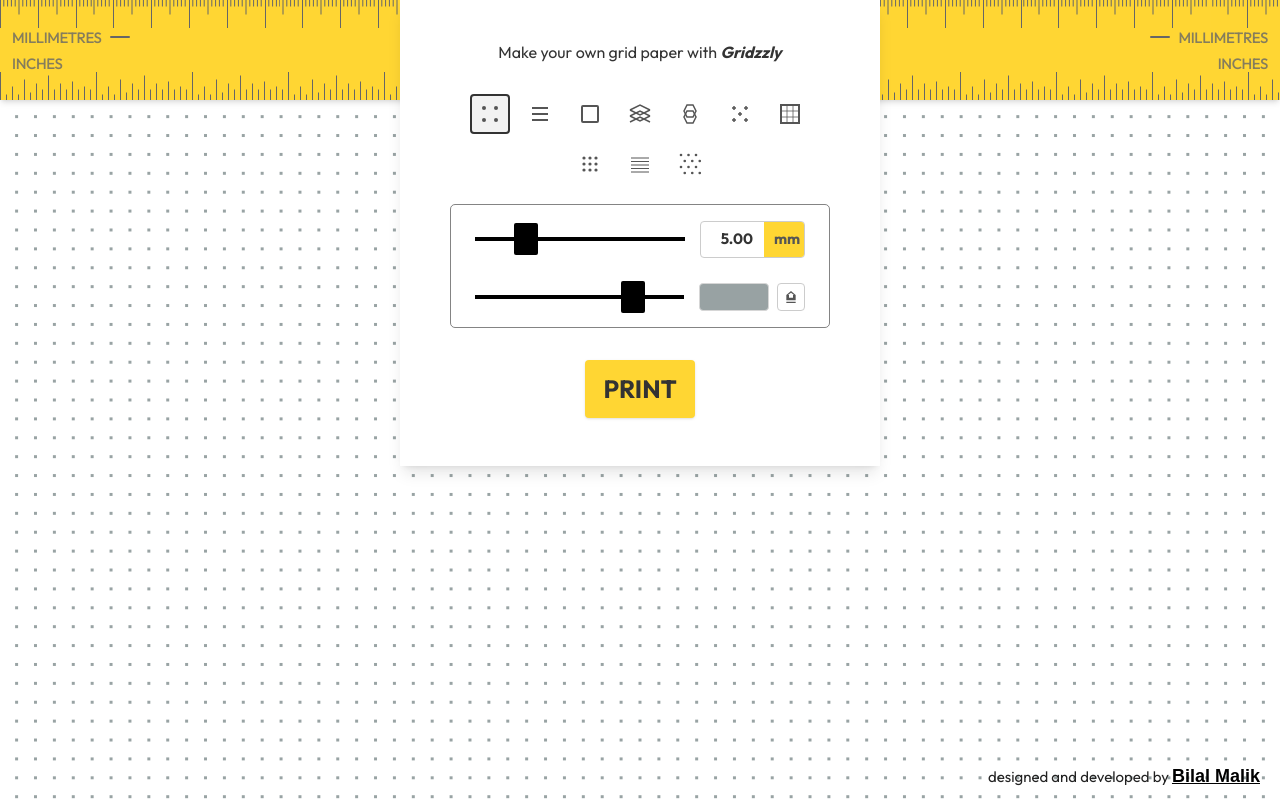
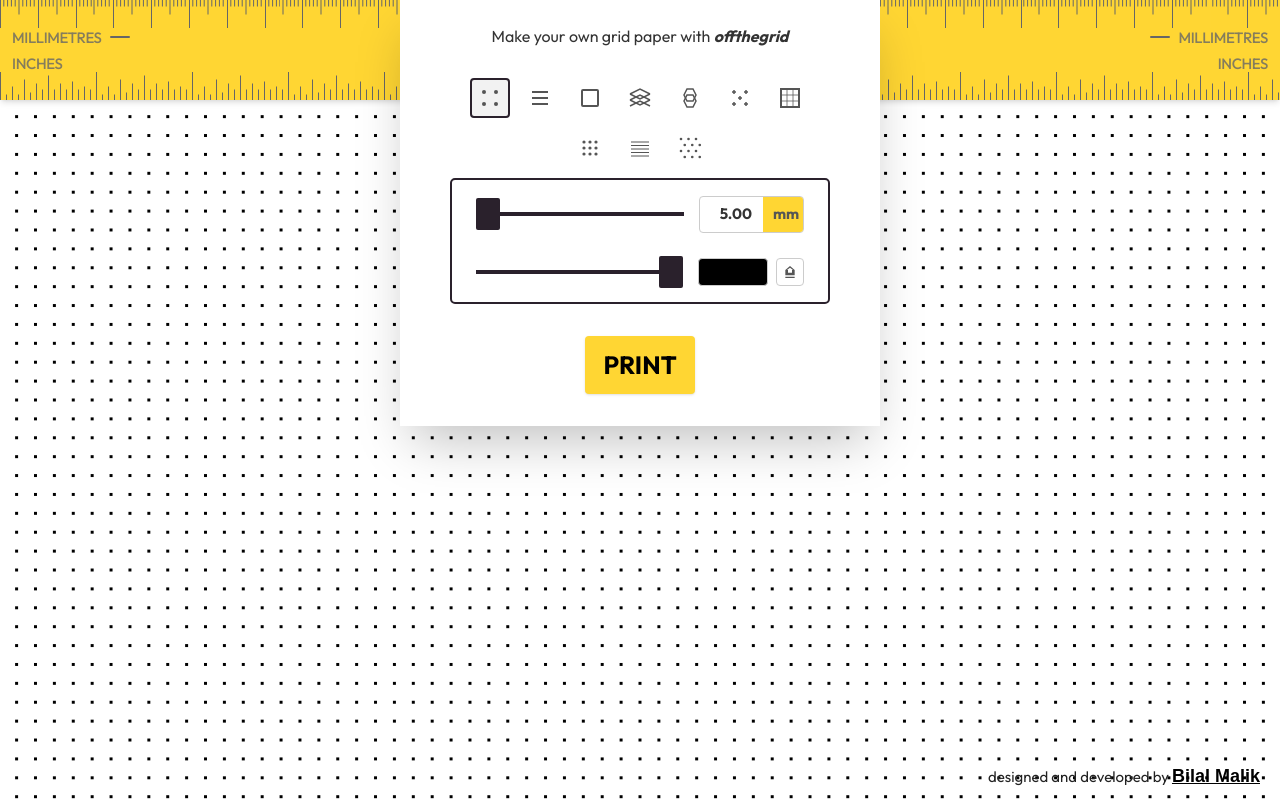
Before and after one commit to byllzz/offthegrid, a React (Vite) app: page / in a window 1280 px wide. Built offline with nearby package versions, Linux system fonts and the light colour scheme; a web font is replaced by a local one.

Commit message:
feat: add SEO-optimized HTML for gridpaper.vercel.app

```diff
--- a/index.html
+++ b/index.html
@@ -1,10 +1,86 @@
 <!doctype html>
 <html lang="en">
+<!--
+    ██████╗ ██╗██╗      █████╗ ██╗
+    ██╔══██╗██║██║     ██╔══██╗██║
+    ██████╔╝██║██║     ███████║██║
+    ██╔══██╗██║██║     ██╔══██║██║
+    ██████╔╝██║███████╗██║  ██║███████╗
+    ╚═════╝ ╚═╝╚══════╝╚═╝  ╚═╝╚══════╝
+    ███╗   ███╗ █████╗ ██╗     ██╗██╗  ██╗
+    ████╗ ████║██╔══██╗██║     ██║██║ ██╔╝
+    ██╔████╔██║███████║██║     ██║█████╔╝
+    ██║╚██╔╝██║██╔══██║██║     ██║██╔═██╗
+    ██║ ╚═╝ ██║██║  ██║███████╗██║██║  ██╗
+    ╚═╝     ╚═╝╚═╝  ╚═╝╚══════╝╚═╝╚═╝  ╚═╝
+    What are you doing here?! you sneaky developer...
+    -->
 
 <head>
   <meta charset="UTF-8" />
   <meta name="viewport" content="width=device-width, initial-scale=1.0" />
-  <title>OffTheGrid - Make your own grid paper</title>
+
+  <!-- Primary SEO -->
+  <title>OffTheGrid - Make your own custom grid paper</title>
+  <meta name="description"
+    content="OffTheGrid lets you create custom grid paper with different patterns. Print dot grids, square grids, isometric grids, and more — free online tool." />
+  <meta name="keywords"
+    content="grid paper, graph paper, dot grid, printable grid paper, custom grid paper, isometric grid, engineering paper, printable graph paper, grid paper generator" />
+  <link rel="canonical" href="https://gridpaper.vercel.app/" />
+
+  <!-- Open Graph (Social Sharing) -->
+  <meta property="og:title" content="OffTheGrid — Make your own custom grid paper" />
+  <meta property="og:description"
+    content="Create and print custom grid paper with any pattern. Dot grids, squares, isometric, and more — free online tool." />
+  <meta property="og:url" content="https://gridpaper.vercel.app/" />
+  <meta property="og:type" content="website" />
+  <meta property="og:image" content="https://gridpaper.vercel.app/og-image.png" />
+  <meta property="og:image:width" content="1200" />
+  <meta property="og:image:height" content="630" />
+
+  <!-- Twitter Card -->
+  <meta name="twitter:card" content="summary_large_image" />
+  <meta name="twitter:title" content="OffTheGrid — Make your own custom grid paper" />
+  <meta name="twitter:description"
+    content="Create and print custom grid paper with different patterns. Free online tool." />
+  <meta name="twitter:image" content="https://gridpaper.vercel.app/og-image.png" />
+
+  <!-- Favicon -->
+  <link rel="icon" type="image/svg+xml" href="/favicon.svg" />
+  <link rel="apple-touch-icon" href="/apple-touch-icon.png" />
+
+  <!-- Theme Color -->
+  <meta name="theme-color" content="#1a1a2e" />
+
+  <!-- Robots -->
+  <meta name="robots" content="index, follow" />
+  <meta name="googlebot" content="index, follow" />
+
+  <!-- Author -->
+  <meta name="author" content="Bilal Malik" />
+
+  <!-- Structured Data (JSON-LD) -->
+  <script type="application/ld+json">
+    {
+      "@context": "https://schema.org",
+      "@type": "WebApplication",
+      "name": "OffTheGrid",
+      "description": "Create and print custom grid paper with different patterns",
+      "applicationCategory": "DesignApplication",
+      "operatingSystem": "All",
+      "browserRequirements": "Requires modern browser",
+      "author": {
+        "@type": "Person",
+        "name": "Bilal Malik"
+      },
+      "offers": {
+        "@type": "Offer",
+        "price": "0",
+        "priceCurrency": "USD"
+      },
+      "url": "https://gridpaper.vercel.app/"
+    }
+  </script>
 </head>
 
 <body>
--- a/src/components/Canvas/GridBackground.tsx
+++ b/src/components/Canvas/GridBackground.tsx
@@ -28,8 +28,6 @@ export const GridBackground: React.FC = () => {
   const patternClass = PATTERN_CLASSES[pattern];
 
   return (
-    <div
-      className={`grid-background fixed top-0 left-0 w-full h-full bg-white z-[1] ${patternClass}`}
-    />
+    <div className={`grid-background fixed top-0 left-0 w-full h-full z-[1] ${patternClass}`} />
   );
 };
--- a/src/components/Controls/ControlPanel.tsx
+++ b/src/components/Controls/ControlPanel.tsx
@@ -139,16 +139,16 @@ export const ControlPanel: React.FC = () => {
   };
 
   return (
-    <div className="fixed left-1/2 top-0 -translate-x-1/2 z-[100] bg-white w-full max-w-[480px] mx-auto shadow-lg px-[50px] py-10 text-center print:hidden">
+    <div className="fixed left-1/2 top-0 -translate-x-1/2 z-[100] bg-white w-full max-w-[480px] mx-auto shadow-2xl px-[50px] py-6 text-center print:hidden">
       {/* Header */}
-      <div className="flex items-center justify-center gap-3 mb-6">
+      <div className="flex items-center justify-center gap-3 mb-2!">
         <h1 className="text-base text-[#333] font-normal">
-          Make your own grid paper with <em className="font-bold italic">Gridzzly</em>
+          Make your own grid paper with <em className="font-bold italic">offthegrid</em>
         </h1>
       </div>
 
       {/* Pattern buttons */}
-      <div className="flex justify-center gap-[10px] flex-wrap mt-[30px] mb-[20px]">
+      <div className="flex justify-center gap-[10px] flex-wrap mt-[30px] mb-[10px]">
         {Object.entries(PATTERN_INFO).map(([key, info]) => {
           const pKey = key as PatternType;
           const isActive = pattern === pKey;
@@ -157,7 +157,9 @@ export const ControlPanel: React.FC = () => {
               key={key}
               className={`p-1.5 rounded-sm border-2 transition-all duration-200 flex items-center justify-center
                 ${
-                  isActive ? 'border-[#333] bg-[#f2f2f2]' : 'border-transparent hover:bg-[#f2f2f2]'
+                  isActive
+                    ? 'border-mauve-800 bg-[#f2f2f2]'
+                    : 'border-transparent hover:bg-[#f2f2f2]'
                 }`}
               onClick={() => setPattern(pKey)}
               title={info.name}
@@ -169,7 +171,7 @@ export const ControlPanel: React.FC = () => {
       </div>
 
       {/* UI Elements */}
-      <div className="flex flex-col items-start border border-[#666666]/80 rounded-[5px] w-full px-6 py-4 gap-[25px]">
+      <div className="flex flex-col items-start border-2 border-mauve-800 rounded-[5px] w-full px-6 py-4 gap-[25px]">
         <SpacingControl
           value={spacing}
           displayValue={displayValue}
--- a/src/components/Controls/Ruler.tsx
+++ b/src/components/Controls/Ruler.tsx
@@ -27,7 +27,7 @@ export const Ruler: React.FC = () => {
   return (
     <div
       key={unit}
-      className="bg-[#ffd633] w-full h-[100px] fixed top-0 left-0 flex justify-between items-center px-[2px] text-[11px] z-20 print:hidden shadow-md cursor-pointer"
+      className="bg-(--primary-color) w-full h-[100px] fixed top-0 left-0 flex justify-between items-center px-[2px] text-[11px] z-20 print:hidden shadow-md cursor-pointer "
       style={{
         backgroundImage: `url("${topScale}"), url("${bottomScale}")`,
         backgroundPosition: 'top left, bottom left',
--- a/src/components/UI/OpacityControl.tsx
+++ b/src/components/UI/OpacityControl.tsx
@@ -33,16 +33,16 @@ export const OpacityControl: React.FC<OpacityControlProps> = ({
     <div className="flex items-center gap-[15px] w-full">
       <input
         type="range"
-        className="flex-1 h-1 bg-[#000000] outline-none appearance-none cursor-pointer
+        className="flex-1 h-1 bg-mauve-800 outline-none appearance-none cursor-pointer
         [&::-webkit-slider-thumb]:appearance-none
         [&::-webkit-slider-thumb]:size-6
         [&::-webkit-slider-thumb]:h-8
-        [&::-webkit-slider-thumb]:bg-[#000000]
+        [&::-webkit-slider-thumb]:bg-mauve-800
         [&::-webkit-slider-thumb]:rounded-[2px]
         [&::-webkit-slider-thumb]:cursor-pointer
         [&::-moz-range-thumb]:size-6
         [&::-moz-range-thumb]:h-8
-        [&::-moz-range-thumb]:bg-[#000000]
+        [&::-moz-range-thumb]:bg-mauve-800
         [&::-moz-range-thumb]:rounded-[2px]
         [&::-moz-range-thumb]:border-none
         [&::-moz-range-thumb]:cursor-pointer"
--- a/src/components/UI/PrintButton.tsx
+++ b/src/components/UI/PrintButton.tsx
@@ -7,7 +7,7 @@ interface PrintButtonProps {
 export const PrintButton: React.FC<PrintButtonProps> = ({ onClick }) => {
   return (
     <button
-      className="w-full py-2.5 w-full max-w-[110px] text-[25px] mt-8 mb-2 text-lg font-bold rounded-sm cursor-pointer shadow-sm transition-colors bg-[#ffd633] hover:bg-[#f39c12] text-[#333] border-none"
+      className="w-full py-2.5 w-full max-w-[110px] text-[25px] mt-8 mb-2 text-lg font-bold rounded-sm cursor-pointer shadow-sm transition-colors bg-(--primary-color) hover:shadow-xl active:shadow-none text-black border-none"
       onClick={onClick}
     >
       PRINT
--- a/src/components/UI/SpacingControl.tsx
+++ b/src/components/UI/SpacingControl.tsx
@@ -67,16 +67,16 @@ export const SpacingControl: React.FC<SpacingControlProps> = ({
     <div className="flex items-center gap-[15px] w-full">
       <input
         type="range"
-        className="flex-1 h-1 bg-[#000000] outline-none appearance-none cursor-pointer
+        className="flex-1 h-1 bg-mauve-800 outline-none appearance-none cursor-pointer
         [&::-webkit-slider-thumb]:appearance-none
         [&::-webkit-slider-thumb]:size-6
         [&::-webkit-slider-thumb]:h-8
-        [&::-webkit-slider-thumb]:bg-[#000000]
+        [&::-webkit-slider-thumb]:bg-mauve-800
         [&::-webkit-slider-thumb]:rounded-[2px]
         [&::-webkit-slider-thumb]:cursor-pointer
         [&::-moz-range-thumb]:size-6
         [&::-moz-range-thumb]:h-8
-        [&::-moz-range-thumb]:bg-[#000000]
+        [&::-moz-range-thumb]:bg-mauve-800)
         [&::-moz-range-thumb]:rounded-[2px]
         [&::-moz-range-thumb]:border-none
         [&::-moz-range-thumb]:cursor-pointer"
--- a/src/index.css
+++ b/src/index.css
@@ -4,20 +4,20 @@
 
 @theme {
   --font-script: "Story Script", sans-serif;
+  --primary-color: #ffd633;
 }
 
 /* Custom properties */
 :root {
   --grid-spacing: 18.9px;
   --opacity: 0.3;
-  --grid-color: #7f8c8d;
+  --grid-color: #000000;
   --bg-color: #ffffff;
 
 }
 
-
 body {
-  background-color: #f7f7f7;
+  background-color: #ffffff;
   overflow-x: hidden;
   min-height: 100vh;
   position: relative;
@@ -45,7 +45,7 @@ body {
 
 
 
-/* === Isometric grid === */
+/* Isometric grid  */
 .p-isometric {
   background-image:
     repeating-linear-gradient(30deg,
@@ -65,7 +65,7 @@ body {
       transparent var(--grid-spacing));
 }
 
-/* === Hex grid (approximation via 3 repeating gradients) === */
+/*  Hex grid (approximation via 3 repeating gradients)  */
 .p-hex {
   background-image:
     repeating-linear-gradient(60deg,
@@ -85,7 +85,7 @@ body {
       transparent var(--grid-spacing));
 }
 
-/* === Cross / plus grid === */
+/*  Cross / plus grid  */
 .p-cross {
   background-image:
     linear-gradient(to right,
@@ -109,7 +109,7 @@ body {
   background-size: var(--grid-spacing) var(--grid-spacing);
 }
 
-/* === Graph grid (major + minor lines, 5:1 ratio) === */
+/*  Graph grid (major + minor lines, 5:1 ratio)  */
 .p-graph {
   background-image:
     linear-gradient(to right, var(--grid-color) 1.2px, transparent 1.2px),
@@ -127,14 +127,14 @@ body {
     var(--grid-spacing) var(--grid-spacing);
 }
 
-/* === Large dot grid === */
+/*  Large dot grid  */
 .p-dots-large {
   background-image: radial-gradient(circle, var(--grid-color) 2.5px, transparent 2.5px);
   background-size: var(--grid-spacing) var(--grid-spacing);
   background-position: center;
 }
 
-/* === Music staff === */
+/*  Music staff  */
 .p-music {
   background-image: repeating-linear-gradient(to bottom,
       var(--grid-color) 0,
@@ -145,7 +145,7 @@ body {
   background-position: top calc(var(--grid-spacing) * 1.5) left 0;
 }
 
-/* === Isometric dots (staggered rows) === */
+/*  Isometric dots (staggered rows)  */
 .p-isometric-dots {
   background-image:
     radial-gradient(circle, var(--grid-color) 1.5px, transparent 1.5px),
--- a/src/store/gridStore.ts
+++ b/src/store/gridStore.ts
@@ -15,13 +15,14 @@ interface GridStore extends GridConfig {
 
 const DEFAULT_PATTERN: PatternType = 'dot';
 const DEFAULT_UNIT: UnitType = 'mm';
-const DEFAULT_COLOR = '#7f8c8d';
+const DEFAULT_COLOR = '#000000';
+// const DEFAULT_COLOR = '#7f8c8d';
 
 // default config from constants
 const defaultConfig: GridConfig = {
   pattern: DEFAULT_PATTERN,
   spacing: PATTERN_INFO[DEFAULT_PATTERN].defaultSpacing,
-  opacity: 0.8,
+  opacity: 1,
   unit: DEFAULT_UNIT,
   showRuler: true,
   gridColor: DEFAULT_COLOR,
--- a/src/utils/constants.ts
+++ b/src/utils/constants.ts
@@ -31,15 +31,15 @@ export const UNIT_CONFIG: Record<
     label: 'mm',
     pxPerUnit: 3.779, // 1mm = 96/25.4 ≈ 3.779px
     defaultSpacing: 5,
-    min: 1,
-    max: 20,
+    min: 5,
+    max: 19,
     step: 0.5,
   },
   in: {
     label: 'in',
     pxPerUnit: 96, // standard web: 1 inch = 96px
     defaultSpacing: 0.2,
-    min: 0.05,
+    min: 0.1969,
     max: 1,
     step: 0.05,
   },
```
